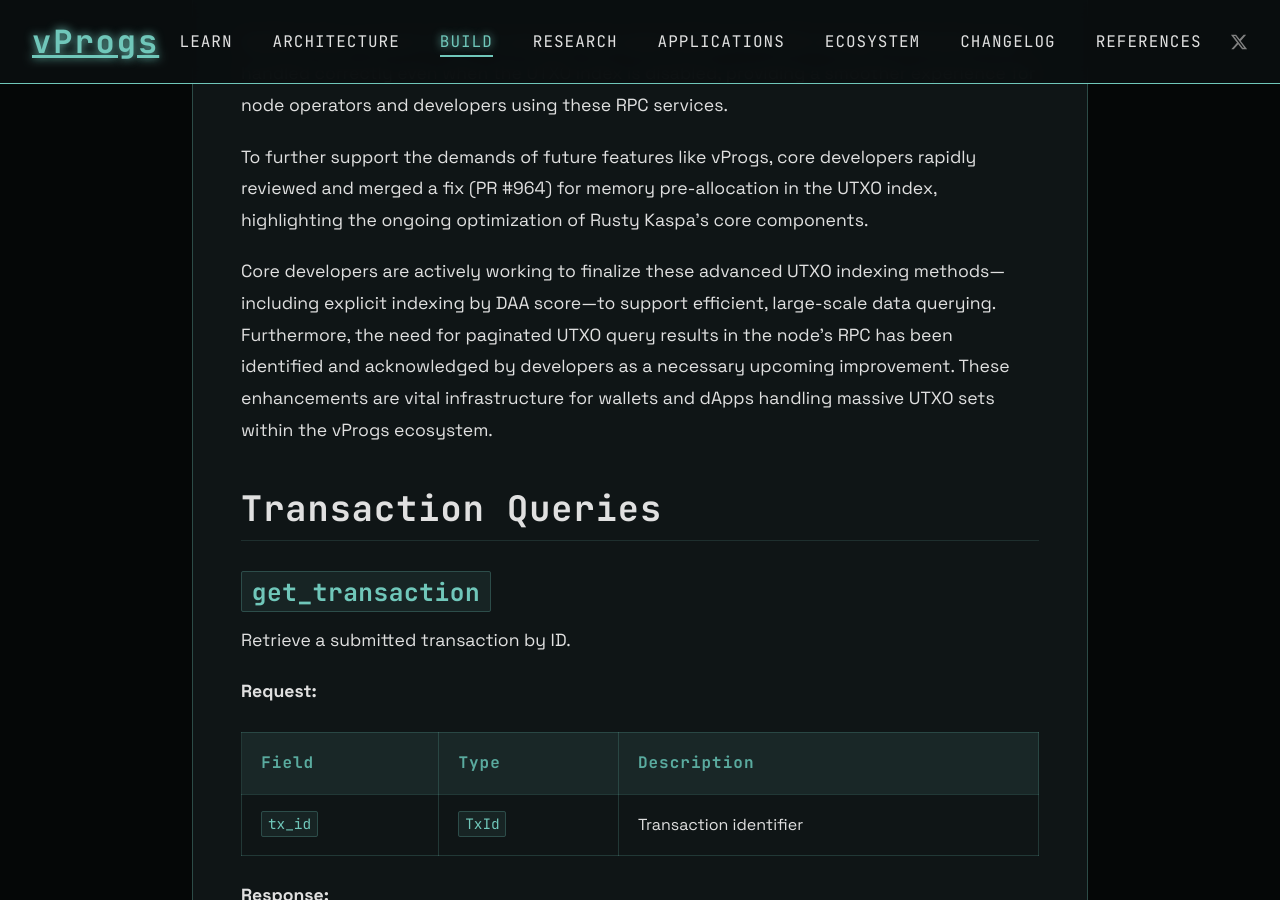
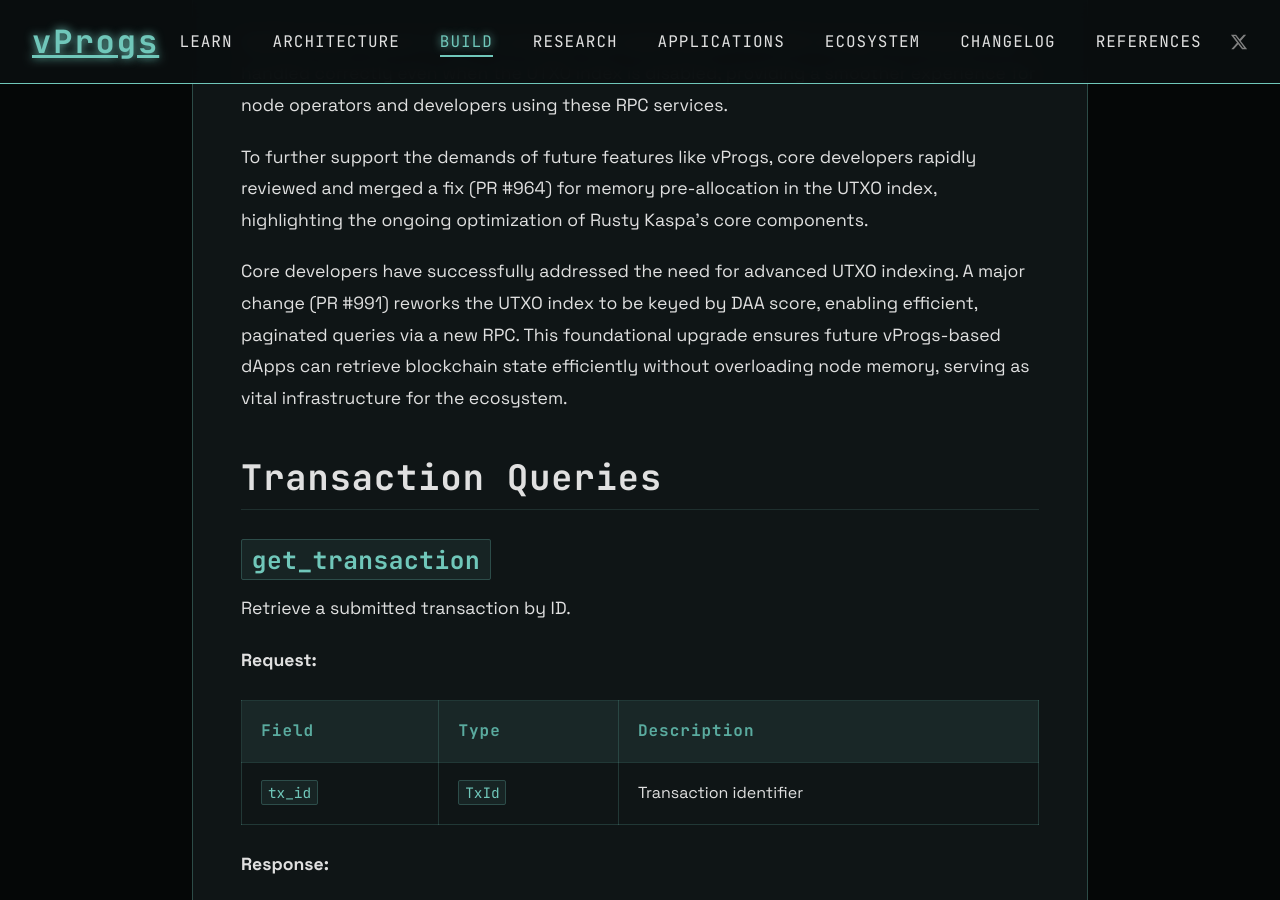
Before and after one commit to creative-inference/vprogs.xyz, a Jekyll site: the page built from build/api-reference.md, in a window 1280 px wide and 900 px high, scrolled down 8326 px. Built offline with Jekyll 4.4.1, drawn with Linux system fonts in a browser that asks for light colours.

Commit message:
Update API reference with paginated DAA score UTXO indexing [auto]

```diff
--- a/build/api-reference.md
+++ b/build/api-reference.md
@@ -230,7 +230,7 @@
 
 
 
-Core developers are actively working to finalize these advanced UTXO indexing methods—including explicit indexing by DAA score—to support efficient, large-scale data querying. Furthermore, the need for paginated UTXO query results in the node's RPC has been identified and acknowledged by developers as a necessary upcoming improvement. These enhancements are vital infrastructure for wallets and dApps handling massive UTXO sets within the vProgs ecosystem.
+Core developers have successfully addressed the need for advanced UTXO indexing. A major change (PR #991) reworks the UTXO index to be keyed by DAA score, enabling efficient, paginated queries via a new RPC. This foundational upgrade ensures future vProgs-based dApps can retrieve blockchain state efficiently without overloading node memory, serving as vital infrastructure for the ecosystem.
 
 ## Transaction Queries
 
```
